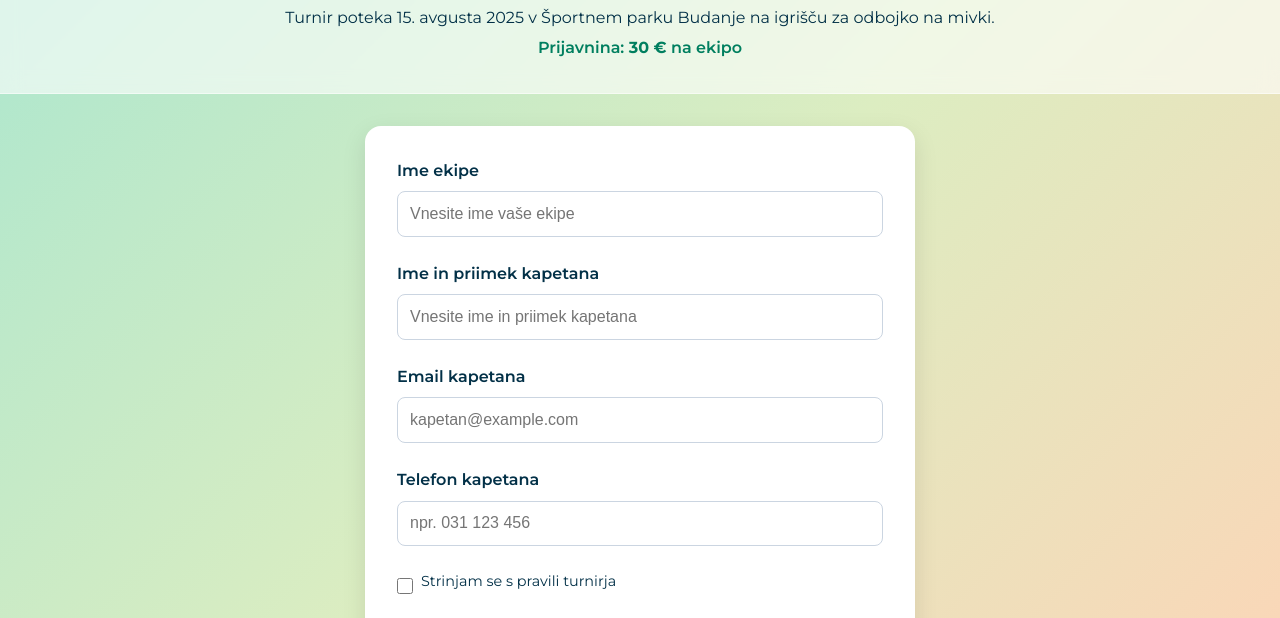
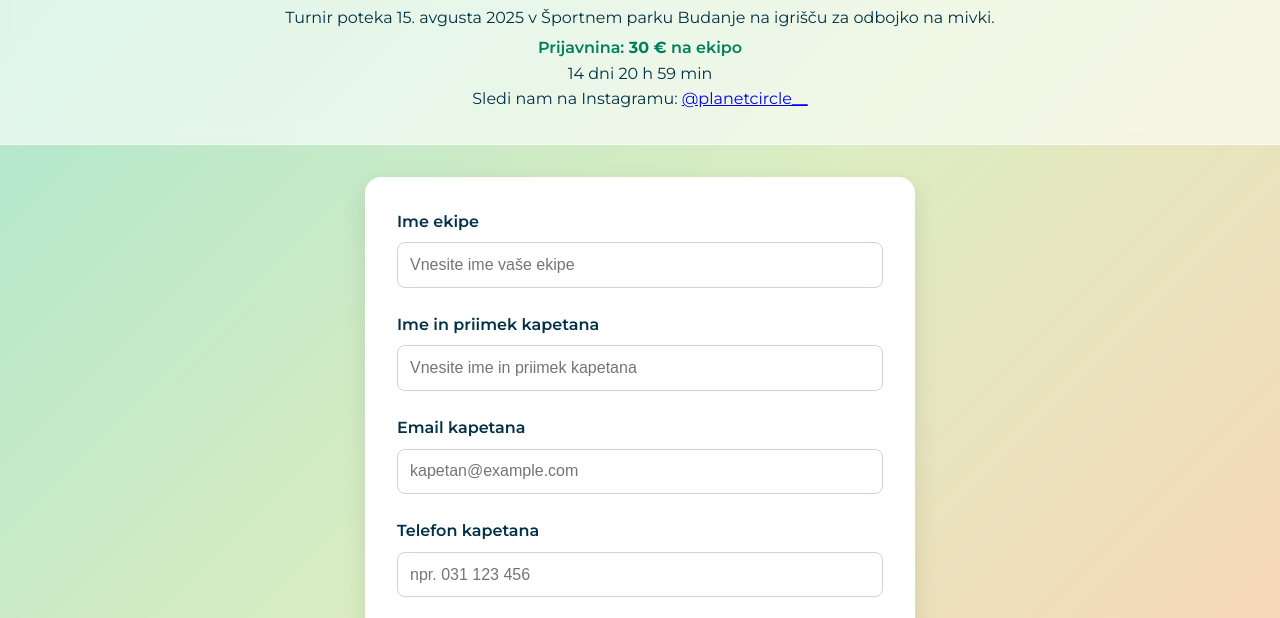
Before and after one commit to Rupnik05/volleyball-site, a plain HTML site: page public/index.html in a window 1280 px wide. Shown: the part 123-741 px from the top of the page. Drawn offline with Linux system fonts and the light colour scheme.

Commit message:
Update index.html

```diff
--- a/public/index.html
+++ b/public/index.html
@@ -7,20 +7,28 @@
     <link rel="stylesheet" href="style.css">
 </head>
 <body>
-    <!-- Hero section summarising the event -->
+    <!-- Hero section with decorative elements and event summary -->
     <header class="hero">
+        <!-- decorative circles overlay for cosmic vibe -->
+        <div class="decorative-bg"></div>
         <div class="hero__content">
             <h1>Prijava na Odbojkarski Turnir</h1>
             <p class="hero__subtitle">
-                Turnir poteka 15.&nbsp;avgusta&nbsp;2025 v Športnem parku Budanje na igrišču za odbojko na mivki.
+                Turnir poteka 15.&nbsp;avgusta&nbsp;2025 v Športnem parku Budanje na igrišču
+                za odbojko na mivki.
             </p>
             <p class="hero__fee">
                 Prijavnina: <strong>30&nbsp;€</strong> na ekipo
             </p>
+            <!-- Countdown timer to the event -->
+            <div id="countdown" class="countdown"></div>
+            <!-- Instagram handle -->
+            <p class="hero__instagram">
+                Sledi nam na Instagramu: <a href="https://www.instagram.com/planetcircle__/" target="_blank" rel="noopener">@planetcircle__</a>
+            </p>
         </div>
     </header>
 
-    <!-- Registration form -->
     <main class="registration">
         <div class="card" id="form-container">
             <form id="registration-form" action="https://formspree.io/f/mblynnep" method="POST">
@@ -28,27 +36,22 @@
                     <label for="team-name">Ime ekipe</label>
                     <input id="team-name" type="text" name="Ime ekipe" placeholder="Vnesite ime vaše ekipe" required>
                 </div>
-
                 <div class="field">
                     <label for="captain-name">Ime in priimek kapetana</label>
                     <input id="captain-name" type="text" name="Ime in priimek kapetana" placeholder="Vnesite ime in priimek kapetana" required>
                 </div>
-
                 <div class="field">
                     <label for="email">Email kapetana</label>
                     <input id="email" type="email" name="Email kapetana" placeholder="kapetan@example.com" required>
                 </div>
-
                 <div class="field">
                     <label for="phone">Telefon kapetana</label>
                     <input id="phone" type="tel" name="Telefon kapetana" placeholder="npr. 031 123 456">
                 </div>
-
                 <div class="field checkbox-field">
                     <input type="checkbox" id="rules" name="Strinjanje s pravili" value="soglašam" required>
                     <label for="rules">Strinjam se s pravili turnirja</label>
                 </div>
-
                 <button type="submit" class="cta-btn">Prijavi ekipo</button>
             </form>
         </div>
@@ -66,8 +69,28 @@
         <p>© 2025 Planet Circle — Vse pravice pridržane.</p>
     </footer>
 
-    <!-- Preserve your existing submission script -->
+    <!-- Countdown timer script -->
     <script>
+        (function () {
+          const countdownEl = document.getElementById('countdown');
+          const eventDate = new Date('2025-08-15T00:00:00+02:00');
+          function updateCountdown() {
+            const now = new Date();
+            const diff = eventDate - now;
+            if (diff <= 0) {
+              countdownEl.textContent = 'Dogodek je v teku!';
+              return;
+            }
+            const days = Math.floor(diff / (1000 * 60 * 60 * 24));
+            const hours = Math.floor((diff / (1000 * 60 * 60)) % 24);
+            const minutes = Math.floor((diff / (1000 * 60)) % 60);
+            countdownEl.textContent = `${days} dni ${hours} h ${minutes} min`;
+          }
+          updateCountdown();
+          setInterval(updateCountdown, 60000);
+        })();
+
+        // preserve your existing submission logic
         var form = document.getElementById('registration-form');
         var formContainer = document.getElementById('form-container');
         var successMessage = document.getElementById('success-message');
```
